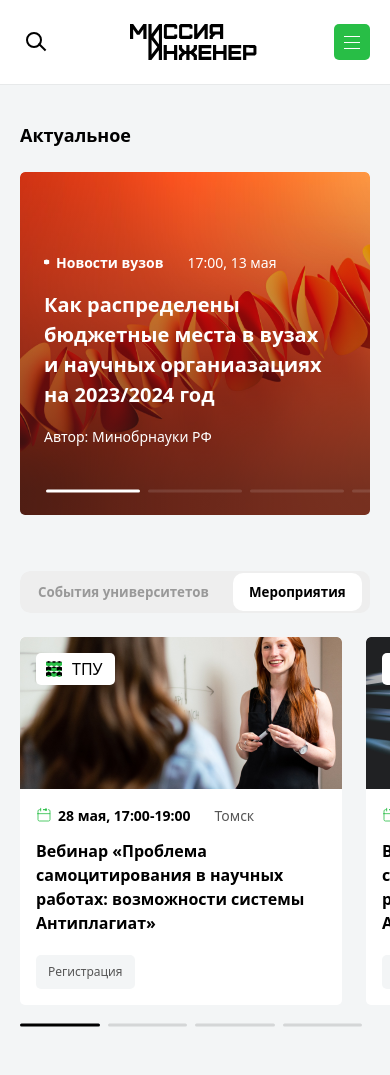
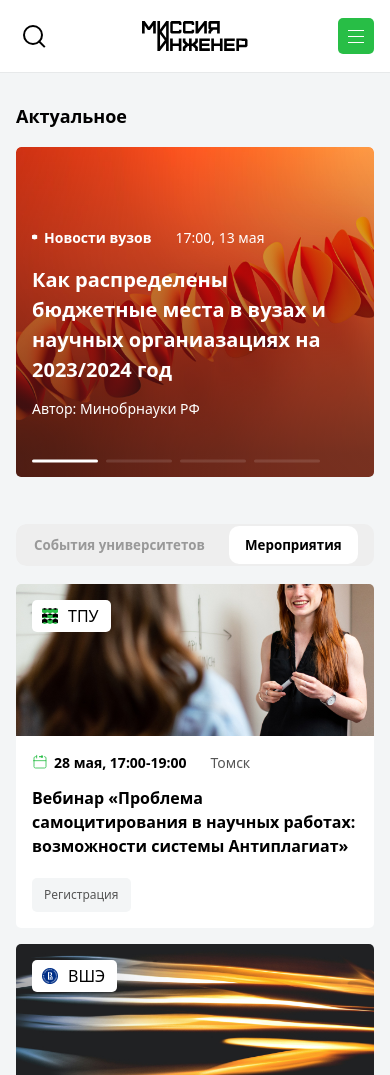
Before and after one commit to Boffeer/mission-engineer, a website: page main.html in a window 390 px wide. Shown: the top 1075 px of the page. Drawn offline with Linux system fonts and the light colour scheme.

Commit message:
Переключалка слайдеров в зависимости от разрешения

```diff
--- a/js/main.js
+++ b/js/main.js
@@ -356,13 +356,7 @@ setTimeout(() => {
   });
 }, 150);
 
-/**
- * @sliders
- */
-let newsSliders = document.querySelectorAll(".news-slider");
-if (newsSliders) {
-  // eslint-disable-next-line no-undef, no-unused-vars
-  let newsSlider = new Swiper(".news-slider", {
+const newsSliderSettings = {
   slidesPerView: "auto",
   slidesPerGroup: 1,
   spaceBetween: 24,
@@ -381,7 +375,45 @@ if (newsSliders) {
       slidesPerGroup: 3,
     },
   },
+};
+
+/**
+ * @sliders
+ */
+function initSlider(slider) {
+  // eslint-disable-next-line no-undef, no-unused-vars
+  return new Swiper(slider.selector, slider.options);
+}
+// eslint-disable-next-line no-undef, no-unused-vars
+function removeSlider(sliders) {
+  sliders.forEach(slider, () => {});
+}
+
+let newsSliders = document.querySelectorAll(".news-slider");
+if (newsSliders) {
+  let newsSliderClass = ".news-slider";
+  let newsSlider = {
+    selector: newsSliderClass,
+    options: newsSliderSettings,
+    sliders: document.querySelectorAll(newsSliderClass),
+  };
+
+  if (window.innerWidth > 575) {
+    newsSlider.sliders.forEach((slider) => {
+      if (
+        !slider.querySelector("div").classList.value.includes("swiper-wrapper")
+      ) {
+        slider.querySelector("div").classList.add("swiper-wrapper");
+      }
     });
+    initSlider(newsSlider);
+  } else {
+    newsSlider.sliders.forEach((slider) => {
+      const wrapper = slider.querySelector(".swiper-wrapper");
+      wrapper.classList.remove("swiper-wrapper");
+      wrapper.classList.add("swiper-wrapper-removed");
+    });
+  }
 }
 
 /**
--- a/sass/_grid.scss
+++ b/sass/_grid.scss
@@ -29,12 +29,17 @@
         padding-right: 20px;
         padding-left: 20px;
     }
+    @media (max-width: 575px) {
+        padding-top: 105px;
+        padding-right: 16px;
+        padding-left: 16px;
+    }
 }
 .wrapper--app {
     flex-direction: row;
     width: 100%;
     overflow: visible;
-    @media (max-width: 768px) {
+    @media (max-width: 991px) {
         flex-direction: column;
     }
 }
--- a/sass/components/_card.scss
+++ b/sass/components/_card.scss
@@ -114,6 +114,11 @@
     line-height: var(--lh-h4);
     color: var(--c-text);
 }
+.card__title br {
+    @media (max-width: 576px) {
+        display: none;
+    }
+}
 .card__title-link {
     display: block;
     color: inherit;
@@ -128,8 +133,13 @@
     line-height: var(--lh-body--small);
     color: var(--c-text-grey);
 }
+.card__desc br {
+    @media (max-width: 576px) {
+        display: none;
+    }
+}
 .card__desc:last-child {
-    margin-bottom: 0
+    margin-bottom: 0;
 }
 
 .card__marks {
@@ -202,6 +212,12 @@
     padding-right: 24px;
     padding-bottom: 67px;
     padding-left: 24px;
+
+    @media (max-width: 576px) {
+        padding-right: 16px;
+        padding-bottom: 57px;
+        padding-left: 16px;
+    }
 }
 
 .card--featured .card-meta {
@@ -211,4 +227,8 @@
     margin-bottom: 16px;
     font-size: var(--fz-h1);
     line-height: var(--lh-h1);
+    @media (max-width: 576px) {
+        padding-right: 20px;
+        margin-bottom: 13px;
+    }
 }
--- a/sass/components/_sliders.scss
+++ b/sass/components/_sliders.scss
@@ -18,6 +18,9 @@
     margin-bottom: -15px;
     background: transparent;
     opacity: 0.12;
+    @media (max-width: 576px) {
+        width: 66px;
+    }
 }
 .slider__pagination .swiper-pagination-bullet::before {
     position: absolute;
@@ -53,6 +56,11 @@
     align-items: flex-end;
     width: auto;
     height: auto;
+
+    @media (max-width: 576px) {
+        bottom: 16px;
+        left: 16px;
+    }
 }
 
 .news-slider {
@@ -65,4 +73,13 @@
         width: 100%;
         max-width: 322px;
     }
+    @media (max-width: 575px) {
+        max-width: 100%;
+        margin-bottom: 16px;
+    }
 }
+.news-slider-slide:last-child {
+    @media (max-width: 575px) {
+        margin-bottom: 0;
+    }
+}
--- a/sass/sections/_header.scss
+++ b/sass/sections/_header.scss
@@ -14,6 +14,10 @@
         background: var(--bg-element);
         border-bottom: 1px solid var(--c-blind);
     }
+    @media (max-width: 575px) {
+        padding-top: 18px;
+        padding-bottom: 18px;
+    }
 }
 .header__button-search {
     position: relative;
@@ -28,7 +32,7 @@
 }
 .header__button-search::before {
     position: absolute;
-    top: 22.5%;
+    top: 30.5%;
     right: 23.5%;
     width: 0;
     height: 2px;
@@ -41,8 +45,8 @@
 .header__button-search::after {
     position: absolute;
     right: 23.5%;
-    bottom: 22.5%;
-    width: 30%;
+    bottom: 12.5%;
+    width: 29%;
     height: 2px;
     margin-top: -1px;
     content: "";
@@ -52,11 +56,11 @@
 }
 .header__button-search-icon {
     position: absolute;
-    top: 20%;
-    left: 20%;
+    top: 15%;
+    left: 10%;
     display: block;
-    width: 16px;
-    height: 16px;
+    width: 20px;
+    height: 20px;
     border-color: var(--c-text);
     border-style: solid;
     border-width: 2px;
@@ -85,6 +89,9 @@
     @media (max-width: 991px) {
         margin-bottom: 0;
     }
+    @media (max-width: 576px) {
+        height: 30px;
+    }
 }
 .header-logo__pic {
     display: block;
@@ -96,21 +103,20 @@
     display: none;
 }
 
-.header__button-burger {
+.burger {
+    // display: flex;
     display: none;
-    @media (max-width: 991px) {
-        display: block;
-    }
-}
-.burger {
-    display: flex;
     flex-direction: column;
     align-items: center;
     justify-content: center;
     width: 36px;
     height: 36px;
+    margin-right: -4px;
     background-color: var(--c-accent);
     border-radius: 5px;
+    @media (max-width: 991px) {
+        display: flex;
+    }
 }
 .burger__line {
     position: relative;
--- a/sass/sections/_section.scss
+++ b/sass/sections/_section.scss
@@ -1,9 +1,15 @@
 .section {
     margin-bottom: 56px;
+    @media (max-width: 575px) {
+        margin-bottom: 47px;
+    }
 }
 .section:last-child {
     margin-bottom: 0;
 }
 .section__heading {
     margin-bottom: 24px;
+    @media (max-width: 575px) {
+        margin-bottom: 18px;
+    }
 }
```
Also changed, not shown: css/style.css, css/style.min.css, 2 other files. Lines whose indentation alone changed are shown as unchanged.
